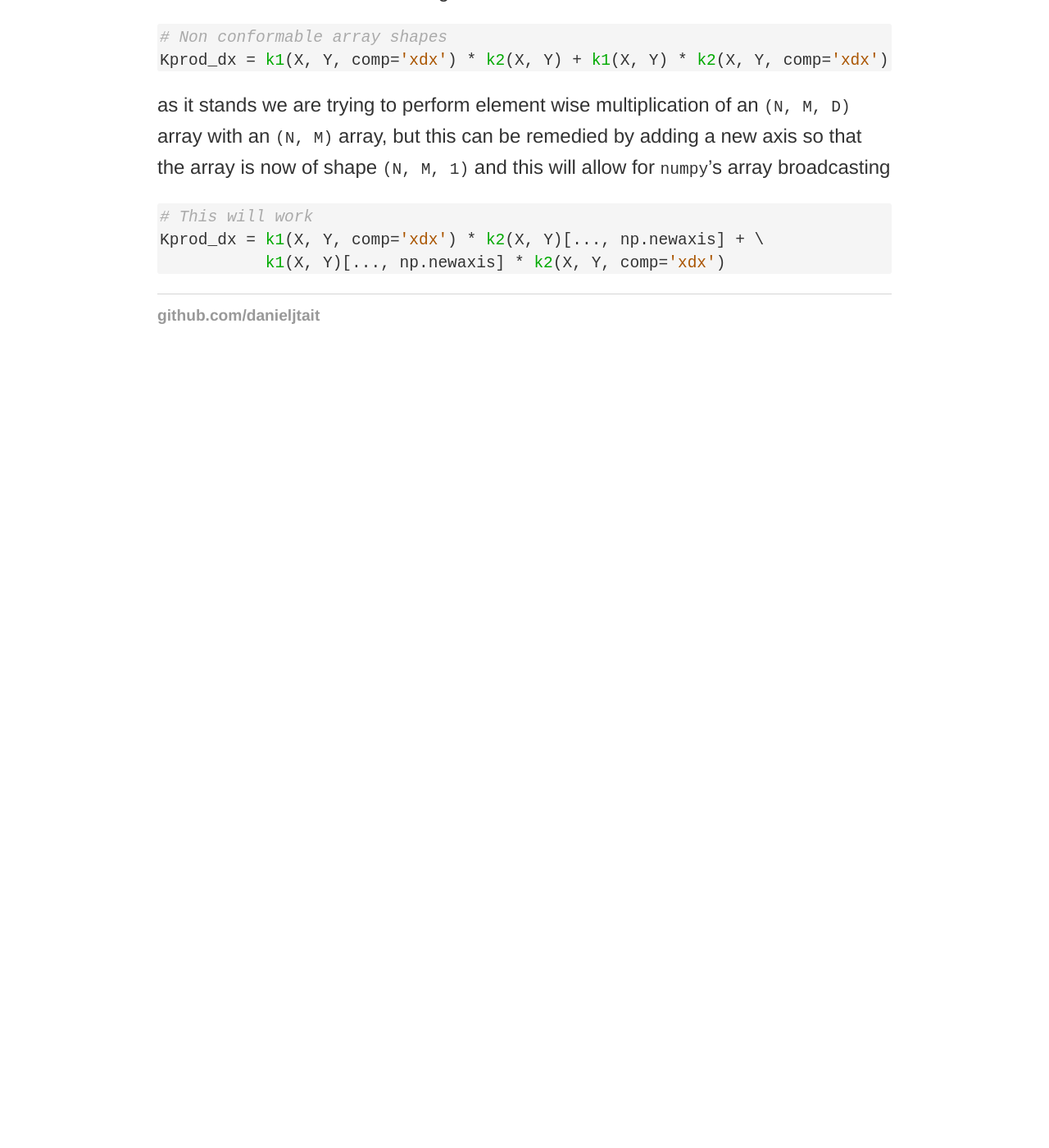
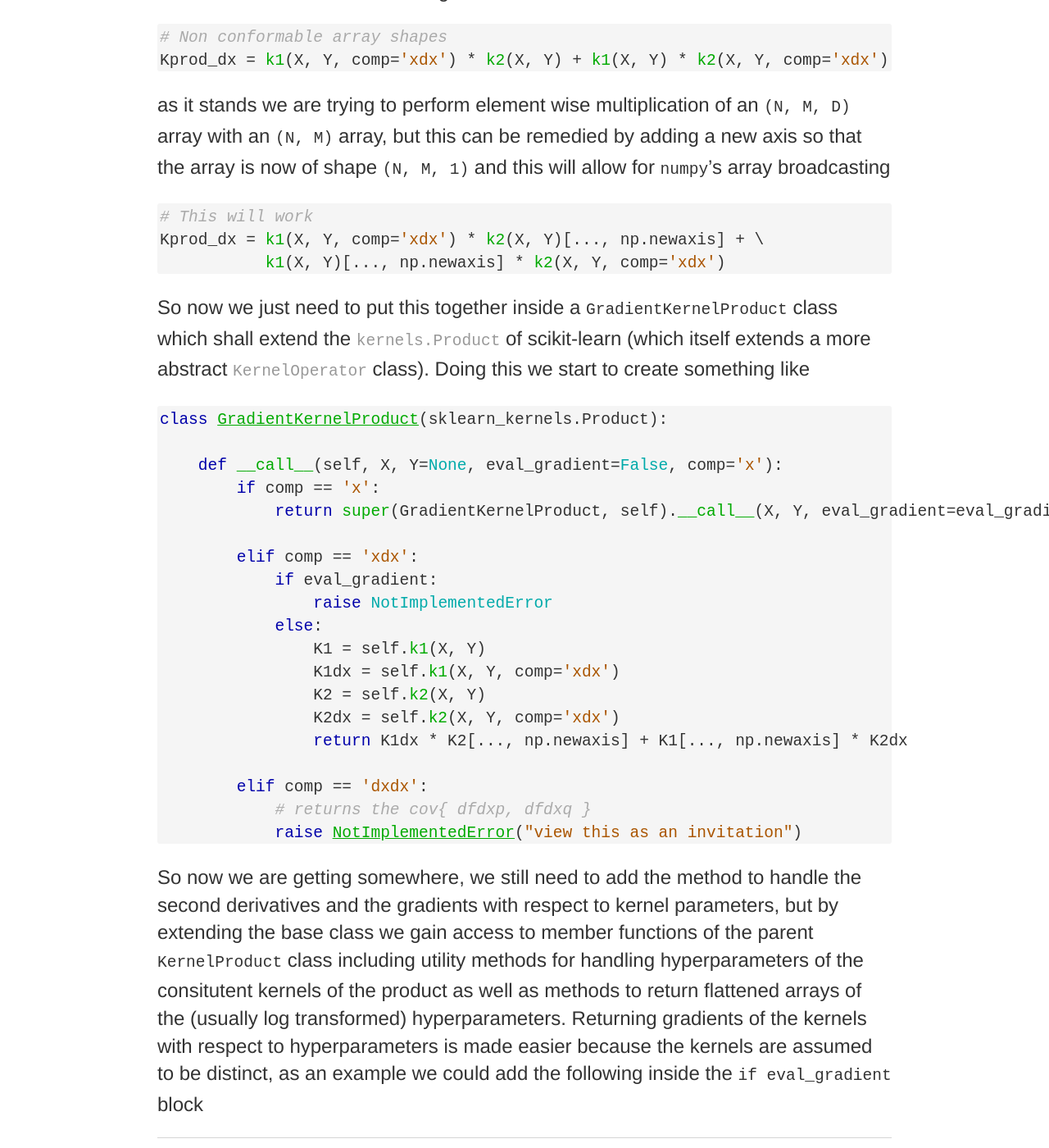
Before and after one commit to danieljtait/danieljtait.github.io, a Jekyll site: the page built from _posts/2018-07-11-pydygpsklearn.md, in a window 1280 px wide and 1400 px high, scrolled down 4276 px. Shown: the whole window at 82% size. Built offline with Jekyll 4.4.1, drawn with Linux system fonts in a browser that asks for light colours; formulas are drawn with MathJax 3; before the commit the page ends 4735 px from its top, so only the background shows below that.

Commit message:
putting blog posts back

````diff
--- a/_posts/2018-07-11-pydygpsklearn.md
+++ b/_posts/2018-07-11-pydygpsklearn.md
@@ -122,3 +122,29 @@ as it stands we are trying to perform element wise multiplication of an `(N, M,
 Kprod_dx = k1(X, Y, comp='xdx') * k2(X, Y)[..., np.newaxis] + \
            k1(X, Y)[..., np.newaxis] * k2(X, Y, comp='xdx')
 ```
+
+So now we just need to put this together inside a `GradientKernelProduct` class which shall extend the <a href="http://scikit-learn.org/stable/modules/generated/sklearn.gaussian_process.kernels.Product.html">`kernels.Product`</a> of scikit-learn (which itself extends a more abstract <a href="">`KernelOperator`</a> class). Doing this we start to create something like
+
+```python
+class GradientKernelProduct(sklearn_kernels.Product):
+
+    def __call__(self, X, Y=None, eval_gradient=False, comp='x'):
+        if comp == 'x':
+            return super(GradientKernelProduct, self).__call__(X, Y, eval_gradient=eval_gradient)
+
+        elif comp == 'xdx':
+	    if eval_gradient:
+	        raise NotImplementedError
+	    else:
+	        K1 = self.k1(X, Y)
+		K1dx = self.k1(X, Y, comp='xdx')
+                K2 = self.k2(X, Y)
+                K2dx = self.k2(X, Y, comp='xdx')
+                return K1dx * K2[..., np.newaxis] + K1[..., np.newaxis] * K2dx
+
+	elif comp == 'dxdx':
+	    # returns the cov{ dfdxp, dfdxq }
+	    raise NotImplementedError("view this as an invitation")
+```
+
+So now we are getting somewhere, we still need to add the method to handle the second derivatives and the gradients with respect to kernel parameters, but by extending the base class we gain access to member functions of the parent `KernelProduct` class including utility methods for handling hyperparameters of the consitutent kernels of the product as well as methods to return flattened arrays of the (usually log transformed) hyperparameters. Returning gradients of the kernels with respect to hyperparameters is made easier because the kernels are assumed to be distinct, as an example we could add the following inside the `if eval_gradient` block
````
